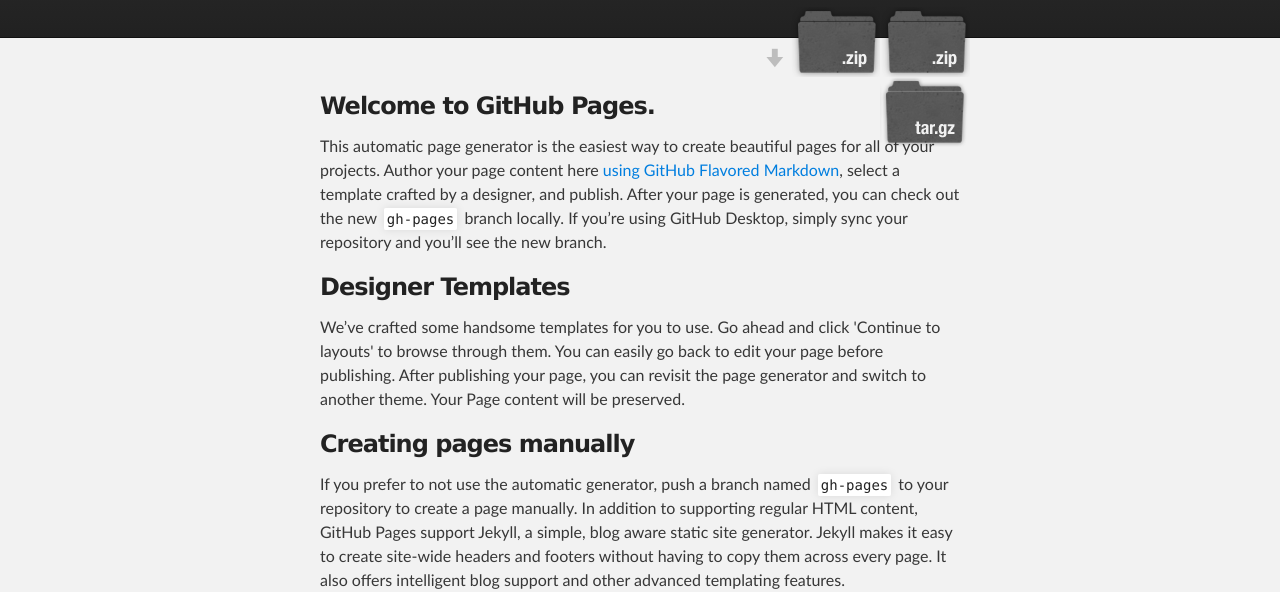
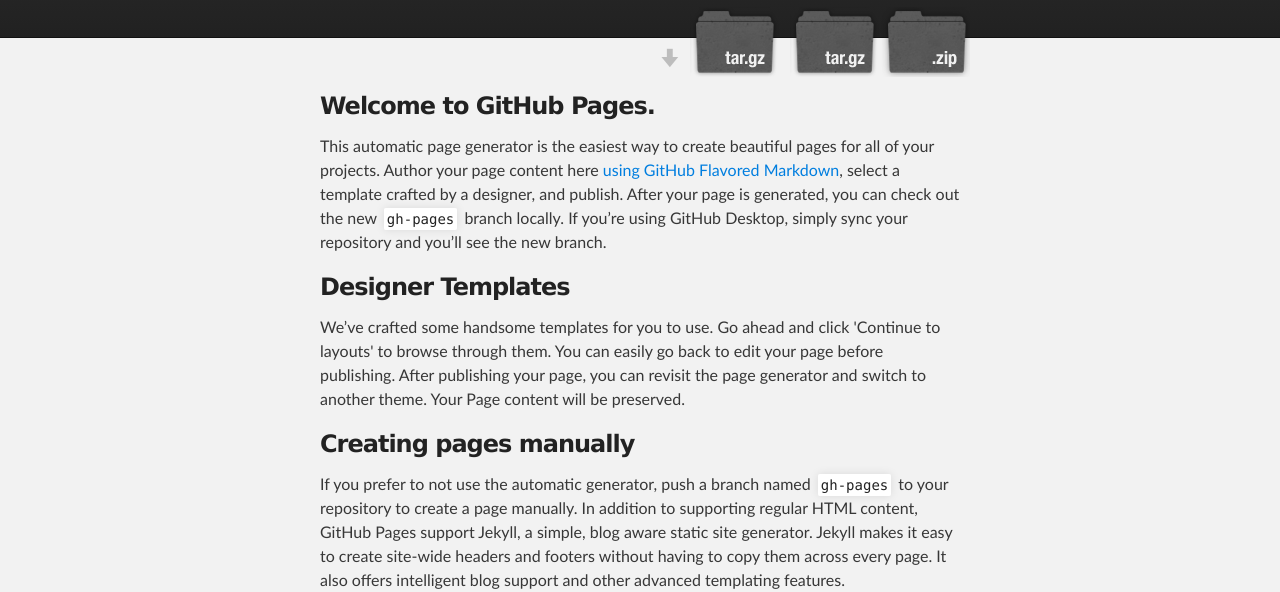
Before and after one commit to dhocker/udmx-pyusb, a plain HTML site: page index.html in a window 1280 px wide. Shown: the part 208-800 px from the top of the page. Drawn offline with Linux system fonts and the light colour scheme.

Commit message:
Try to get styling of download decent

```diff
--- a/index.html
+++ b/index.html
@@ -22,9 +22,9 @@
           <h2 id="project_tagline">Programming the Anyma udmx interface using Python and PyUSB</h2>
 
             <section id="downloads">
-              <a class="zip_download_link" href="https://dhocker.github.io/udmx-pyusb/dist/pyudmx-1.0.0.tar.gz">Download pyudmx package</a>
               <a class="zip_download_link" href="https://github.com/dhocker/udmx-pyusb/zipball/master">Download this project as a .zip file</a>
               <a class="tar_download_link" href="https://github.com/dhocker/udmx-pyusb/tarball/master">Download this project as a tar.gz file</a>
+              <a class="tar_download_link" href="https://dhocker.github.io/udmx-pyusb/dist/pyudmx-1.0.0.tar.gz">Download pyudmx package</a>
             </section>
         </header>
     </div>
--- a/stylesheets/stylesheet.css
+++ b/stylesheets/stylesheet.css
@@ -317,7 +317,7 @@ Full-Width Styles
 
 #downloads {
   position: absolute;
-  width: 210px;
+  width: 315px;
   z-index: 10;
   bottom: -40px;
   right: 0;
```
